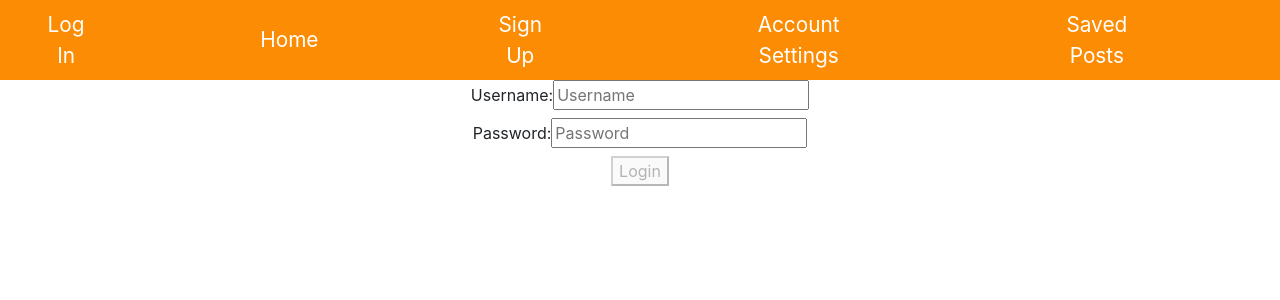
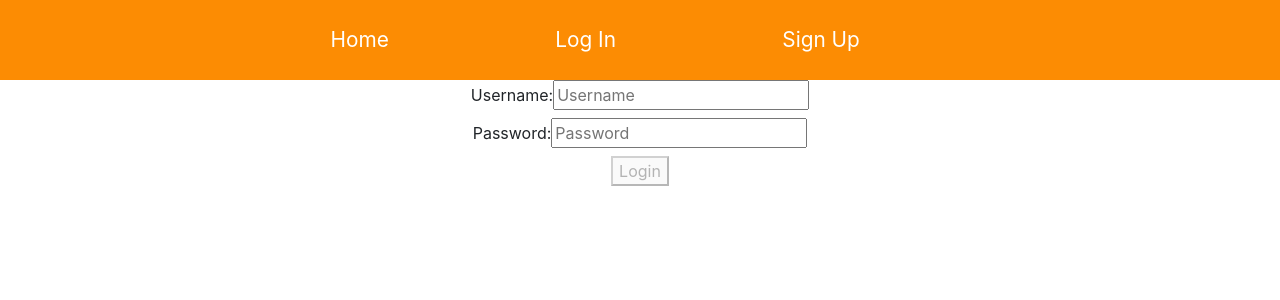
Before and after one commit to Build-Week-Post-Here-2/front-end, a React (Create React App) app in the folder login-page/: page /login in a window 1280 px wide. Shown: the top 300 px of the page. Built offline with nearby package versions, Linux system fonts and the light colour scheme.

Commit message:
preventDefault on login + save token

```diff
--- a/login-page/src/components/Login.js
+++ b/login-page/src/components/Login.js
@@ -27,7 +27,7 @@ const LoginForm = (props) => {
       .then((res) => {
         setLogin([...login, newLogin]);
         setFormValues(initialFormValues);
-        console.log(newLogin);
+        window.localStorage.setItem("token", res.data.token);
       })
       .catch((err) => {
         alert(
@@ -37,7 +37,8 @@ const LoginForm = (props) => {
       });
   };
 
-  const formSubmit = () => {
+  const formSubmit = (e) => {
+    e.preventDefault();
     const newLogin = {
       username: formValues.username.trim(),
       password: formValues.password.trim(),
--- a/login-page/src/components/NavigationBar.js
+++ b/login-page/src/components/NavigationBar.js
@@ -1,32 +1,33 @@
-import React from 'react'
-import styled from 'styled-components'
-import { NavLink } from 'react-router-dom'
+import React from "react";
+import styled from "styled-components";
+import { NavLink } from "react-router-dom";
 
-import { LOAD_START, LOAD_SUCCESS, LOAD_FAILURE } from '../store'
+import { LOAD_START, LOAD_SUCCESS, LOAD_FAILURE } from "../store";
 
 const NavigationBar = (user) => {
   return (
     <StyledNav>
-            { !window.localStorage.getItem('token') ?
-                <StyledNavLink to='/login'>Log In</StyledNavLink>
-                : <></>
-            }
-            { !window.localStorage.getItem('token') ?
-                <StyledNavLink to='/protected'>Home</StyledNavLink>
-                : <></>
-            }
-            { !window.localStorage.getItem('token') ?
-                <StyledNavLink to='/signup'>Sign Up</StyledNavLink>
-                : <></>
-            }
-            { !window.localStorage.getItem('token') ?
-                <StyledNavLink to='/account'>Account Settings</StyledNavLink>
-                : <></>
-            }
-            { !window.localStorage.getItem('token') ?
-                <StyledNavLink to='/savedposts'>Saved Posts</StyledNavLink>
-                : <></>
-            }
+      <StyledNavLink to="/protected">Home</StyledNavLink>
+      {!window.localStorage.getItem("token") ? (
+        <StyledNavLink to="/login">Log In</StyledNavLink>
+      ) : (
+        <></>
+      )}
+      {!window.localStorage.getItem("token") ? (
+        <StyledNavLink to="/signup">Sign Up</StyledNavLink>
+      ) : (
+        <></>
+      )}
+      {window.localStorage.getItem("token") ? (
+        <StyledNavLink to="/account">Account Settings</StyledNavLink>
+      ) : (
+        <></>
+      )}
+      {window.localStorage.getItem("token") ? (
+        <StyledNavLink to="/savedposts">Saved Posts</StyledNavLink>
+      ) : (
+        <></>
+      )}
     </StyledNav>
   );
 };
@@ -37,12 +38,12 @@ const NavigationBar = (user) => {
   display: flex;
   justify-content: center;
   align-items: center;
-    `
+`;
 const StyledNavLink = styled(NavLink)`
   margin: 0 10% 0 3%;
   font-size: 1.3em;
   color: white;
   text-decoration: none;
-    `
+`;
 
-export default NavigationBar
+export default NavigationBar;
```
Lines whose indentation alone changed are shown as unchanged.
